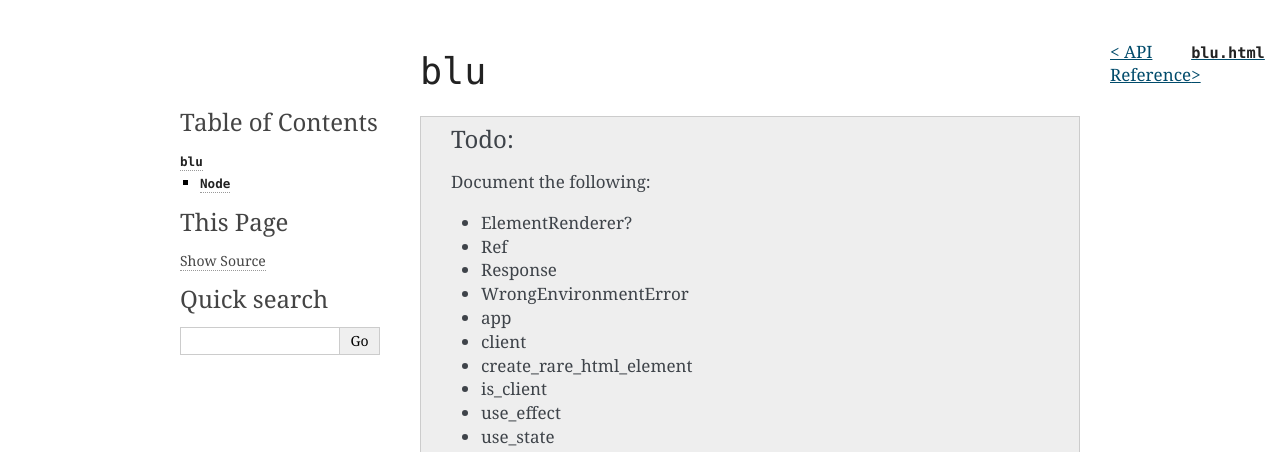
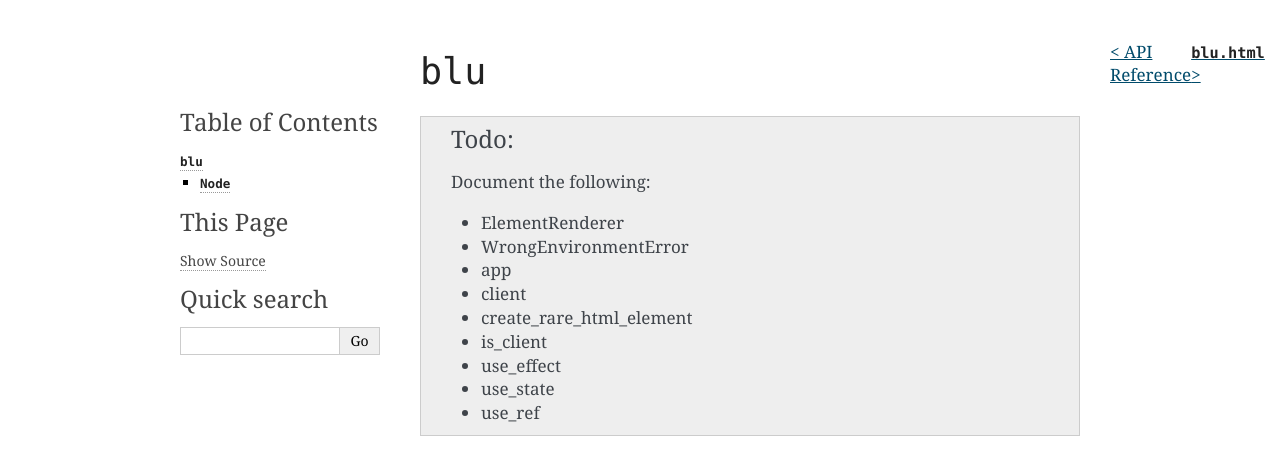
Before and after one commit to johnlarson/blu, a Sphinx documentation site: the page built from docs/api-reference/blu.rst, in a window 1280 px wide and 900 px high, cut to the strip 0-452 px from the top of the window. Built offline with Sphinx 7.4.7, drawn with Linux system fonts in a browser that asks for light colours.

```diff
--- a/docs/api-reference/blu.rst
+++ b/docs/api-reference/blu.rst
@@ -5,9 +5,7 @@
 
     Document the following:
 
-    - ElementRenderer?
-    - Ref
-    - Response
+    - ElementRenderer
     - WrongEnvironmentError
     - app
     - client
--- a/src/blu/__init__.py
+++ b/src/blu/__init__.py
@@ -5,7 +5,9 @@ from blu._utils.typing import Protocol, Any
 from blu import html
 from blu._exceptions import WrongEnvironmentError
 from blu._react import create_html_element as create_rare_html_element
-from blu._react.types import HTMLElement, Key, ClientElement, Node
+from blu._react.types import (
+    ElementRenderer, HTMLElement, Key, ClientElement, Node
+)
 from blu._react.client_decorator import client
 from blu._react.hooks import Ref, use_effect, use_ref, use_state
 
@@ -32,6 +34,7 @@ else:
 
 
 __all__ = [
+    'ElementRenderer',
     'ClientElement',
     'HTMLElement',
     'Key',
```
